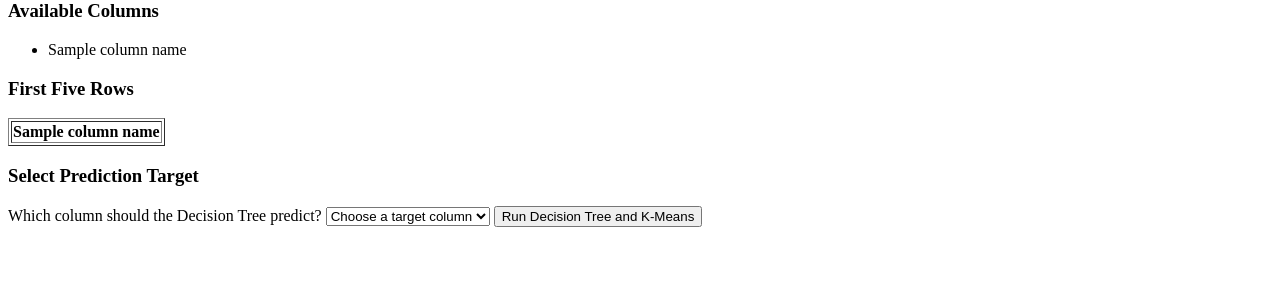
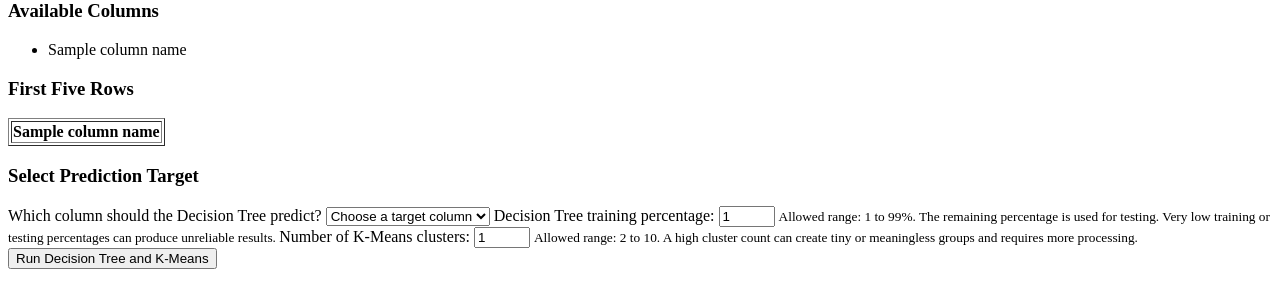
Before and after one commit to BigFish030324/Final-Year-Project, a Flask app: template templates/index.html in a window 1280 px wide. Shown: the part 339-647 px from the top of the page. Run offline with Flask 3, Linux system fonts and the light colour scheme; the template is opened without the code that fills it: most values are stand-ins (such as "Sample title", 1, 10 or a date in 2020); lists and menus that the app fills with data are empty.

Commit message:
Add default configuration
- Decision Tree train -> 1% - 99%
- K-means -> At least 2 clusters

```diff
--- a/main.py
+++ b/main.py
@@ -4,6 +4,7 @@
 # ----------------------------------------------------
 
 from __future__ import annotations
+import math
 from flask import Flask, render_template, request
 from werkzeug.utils import secure_filename
 
@@ -28,6 +29,7 @@ app.config["MAX_CONTENT_LENGTH"] = MAX_UPLOAD_BYTES
 
 # Use simple default model settings during this development stage
 DEFAULT_TRAIN_PERCENT = 70
+DEFAULT_NUMBER_OF_CLUSTERS = 3
 DEFAULT_RANDOM_SEED = 42
 
 # Open the upload page with GET and inspect an uploaded dataset with POST
@@ -72,6 +74,10 @@ def index():
         modelling_completed=False,
         result=None,
         error=error,
+        selected_target="",
+        selected_train_percent=DEFAULT_TRAIN_PERCENT,
+        selected_cluster_count=DEFAULT_NUMBER_OF_CLUSTERS,
+        modelling_warnings=[],
     )
 
 
@@ -81,17 +87,29 @@ def run_models():
     uploaded_dataset = None
     result = None
     error = None
+    selected_target = request.form.get(
+        "target_column",
+        "",
+    ).strip()
+    train_percent_text = request.form.get(
+        "train_percent",
+        str(DEFAULT_TRAIN_PERCENT),
+    ).strip()
+    cluster_count_text = request.form.get(
+        "number_of_clusters",
+        str(DEFAULT_NUMBER_OF_CLUSTERS),
+    ).strip()
+
+    # Keep defaults available when a submitted value cannot be converted.
+    selected_train_percent = DEFAULT_TRAIN_PERCENT
+    selected_cluster_count = DEFAULT_NUMBER_OF_CLUSTERS
+    modelling_warnings = []
 
     try:
         stored_filename = request.form.get(
             "stored_filename",
             "",
         ).strip()
-        selected_target = request.form.get(
-            "target_column",
-            "",
-        ).strip()
-
         # Convert the displayed original name into a safe filename again.
         original_filename = secure_filename(
             request.form.get("original_filename", "")
@@ -115,11 +133,61 @@ def run_models():
                 "The selected prediction target does not exist in the dataset."
             )
 
+        try:
+            selected_train_percent = int(train_percent_text)
+        except ValueError as exception:
+            raise UserError(
+                "The training percentage must be a whole number."
+            ) from exception
+
+        if selected_train_percent < 1 or selected_train_percent > 99:
+            raise UserError(
+                "Choose a training percentage between 1 and 99."
+            )
+
+        testing_percent = 100 - selected_train_percent
+
+        if selected_train_percent < 50:
+            modelling_warnings.append(
+                f"Only {selected_train_percent}% of the rows were selected for training. "
+                "The Decision Tree may not learn enough patterns or may miss some classes."
+            )
+
+        if testing_percent < 10:
+            modelling_warnings.append(
+                f"Only {testing_percent}% of the rows were selected for testing. "
+                "The reported metrics may be unstable or misleading."
+            )
+
+        try:
+            selected_cluster_count = int(cluster_count_text)
+        except ValueError as exception:
+            raise UserError(
+                "The number of clusters must be a whole number."
+            ) from exception
+
+        maximum_cluster_count = uploaded_dataset["rows"] - 1
+
+        if (
+            selected_cluster_count < 2
+            or selected_cluster_count > maximum_cluster_count
+        ):
+            raise UserError(
+                "Choose at least 2 K-Means clusters and fewer clusters than dataset rows."
+            )
+
+        if selected_cluster_count > math.sqrt(uploaded_dataset["rows"]):
+            modelling_warnings.append(
+                "The selected K-Means cluster count is high for this dataset. "
+                "Some clusters may contain very few rows and may not represent meaningful groups."
+            )
+
         # data_science.py coordinates the two algorithms stored in model_library.
         result = run_dataset(
             dataset_path=dataset_path,
             target_column=selected_target,
-            train_percent=DEFAULT_TRAIN_PERCENT,
+            train_percent=selected_train_percent,
+            number_of_clusters=selected_cluster_count,
             seed=DEFAULT_RANDOM_SEED,
         )
 
@@ -133,6 +201,10 @@ def run_models():
         modelling_completed=result is not None,
         result=result,
         error=error,
+        selected_target=selected_target,
+        selected_train_percent=selected_train_percent,
+        selected_cluster_count=selected_cluster_count,
+        modelling_warnings=modelling_warnings,
     )
 
 
@@ -145,6 +217,10 @@ def upload_too_large(_error):
         modelling_completed=False,
         result=None,
         error="The uploaded dataset exceeds the 100 MB limit.",
+        selected_target="",
+        selected_train_percent=DEFAULT_TRAIN_PERCENT,
+        selected_cluster_count=DEFAULT_NUMBER_OF_CLUSTERS,
+        modelling_warnings=[],
     ), 413
 
 # ----------------------------------------------------
--- a/templates/index.html
+++ b/templates/index.html
@@ -40,15 +40,28 @@
             </p>
         </section>
 
-        <!-- Jinja selects the appropriate upload or modelling status message. -->
+        <!-- Show an error without hiding a successfully uploaded dataset. -->
         {% if error %}
             <section>
                 <h2>Request failed</h2>
                 <p>{{ error }}</p>
             </section>
+        {% endif %}
 
-        {% elif modelling_completed %}
+        <!-- Jinja selects the appropriate upload or modelling status section. -->
+        {% if modelling_completed %}
             <h2>Modelling completed</h2>
+
+            {% if modelling_warnings %}
+                <section>
+                    <h3>Modelling Warnings</h3>
+                    <ul>
+                        {% for warning in modelling_warnings %}
+                            <li>{{ warning }}</li>
+                        {% endfor %}
+                    </ul>
+                </section>
+            {% endif %}
 
             <section>
                 <h3>Dataset Summary</h3>
@@ -63,6 +76,7 @@
                 <h3>Decision Tree</h3>
                 <p>
                     Model type: {{ result["decision_tree"]["task"] }}<br>
+                    Training percentage: {{ result["decision_tree"]["train_percent"] }}%<br>
                     Training rows: {{ result["decision_tree"]["train_rows"] }}<br>
                     Testing rows: {{ result["decision_tree"]["test_rows"] }}
                 </p>
@@ -158,15 +172,60 @@
                         Which column should the Decision Tree predict?
                     </label>
                     <select id="target-column" name="target_column" required>
-                        <option value="" selected disabled>
+                        <option
+                            value=""
+                            disabled
+                            {% if not selected_target %}selected{% endif %}
+                        >
                             Choose a target column
                         </option>
                         {% for column_name in uploaded_dataset["column_names"] %}
-                            <option value="{{ column_name }}">
+                            <option
+                                value="{{ column_name }}"
+                                {% if column_name == selected_target %}selected{% endif %}
+                            >
                                 {{ column_name }}
                             </option>
                         {% endfor %}
                     </select>
+
+                    <label for="train-percent">
+                        Decision Tree training percentage:
+                    </label>
+                    <input
+                        id="train-percent"
+                        name="train_percent"
+                        type="number"
+                        min="1"
+                        max="99"
+                        step="1"
+                        value="{{ selected_train_percent }}"
+                        required
+                    >
+                    <small>
+                        Allowed range: 1 to 99%. The remaining percentage is used
+                        for testing. Very low training or testing percentages can
+                        produce unreliable results.
+                    </small>
+
+                    <label for="cluster-count">
+                        Number of K-Means clusters:
+                    </label>
+                    <input
+                        id="cluster-count"
+                        name="number_of_clusters"
+                        type="number"
+                        min="2"
+                        max="{{ uploaded_dataset['rows'] - 1 }}"
+                        step="1"
+                        value="{{ selected_cluster_count }}"
+                        required
+                    >
+                    <small>
+                        Allowed range: 2 to {{ uploaded_dataset["rows"] - 1 }}.
+                        A high cluster count can create tiny or meaningless groups
+                        and requires more processing.
+                    </small>
 
                     <button type="submit">
                         Run Decision Tree and K-Means
```
Also changed, not shown: data_science.py (+13 -2 lines), model_library/built_in_models/decision_tree.py (+26 -2 lines), model_library/built_in_models/k_mean.py (+28 -8 lines).
